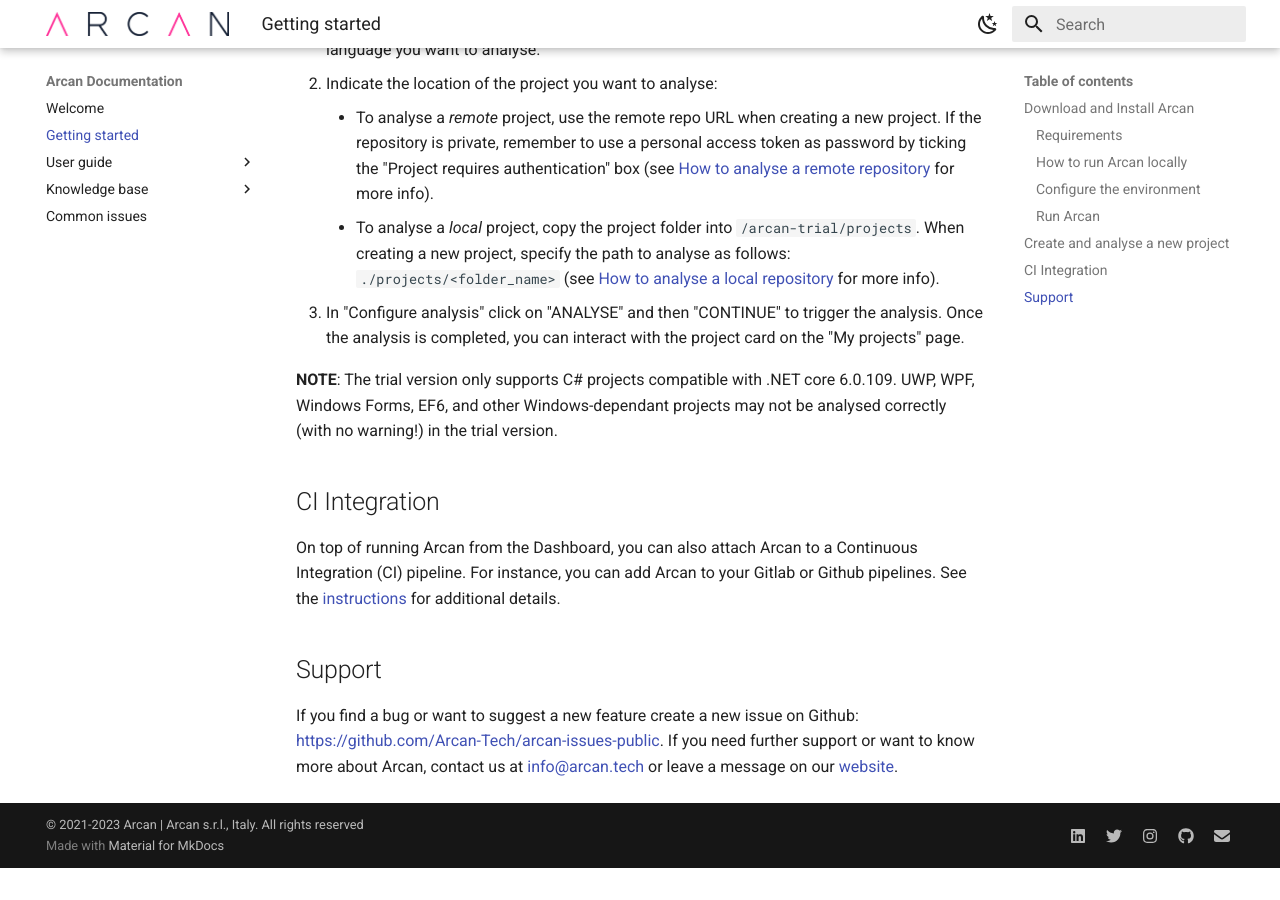
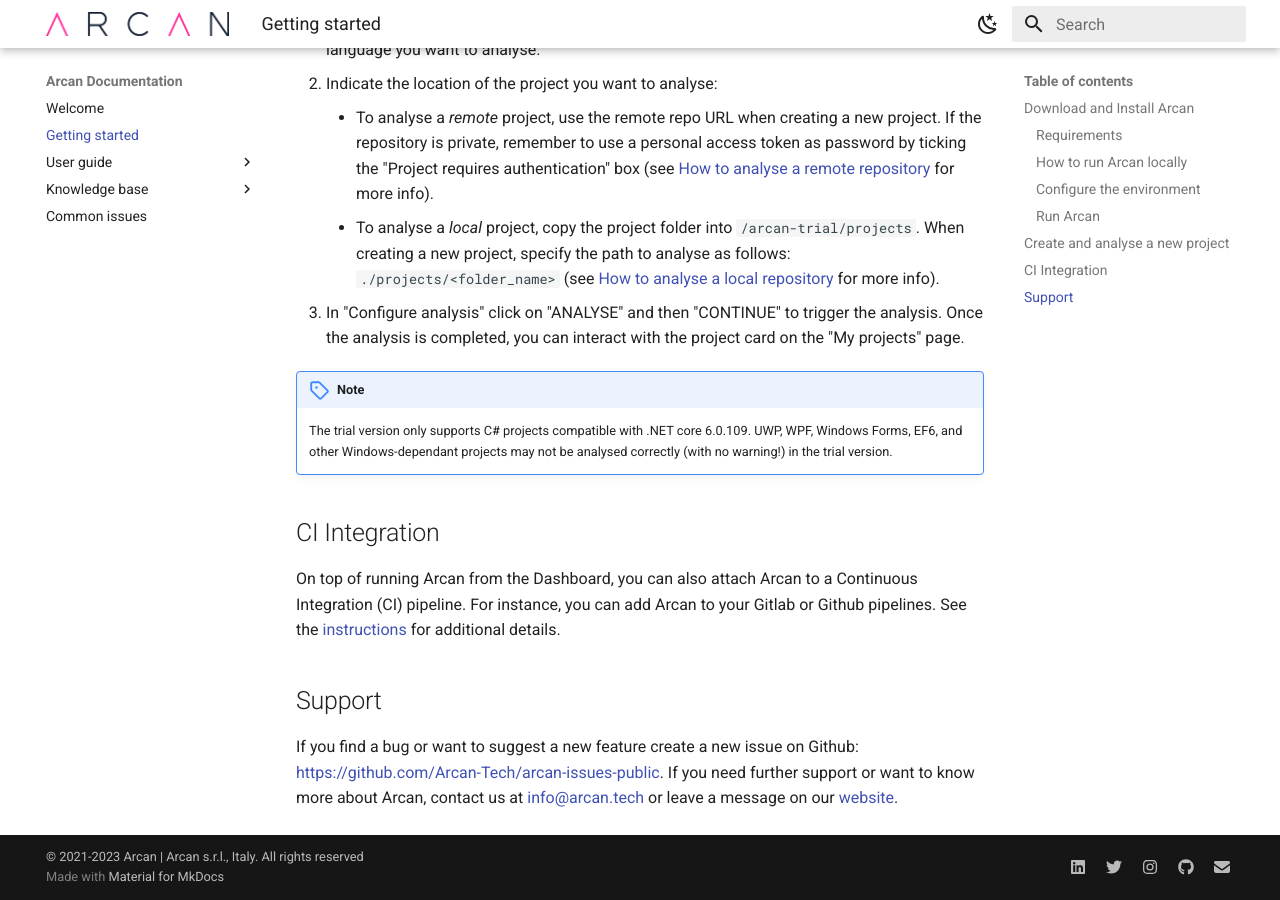
Before and after one commit to Arcan-Tech/arcan-docs, an MkDocs documentation site: the page built from docs/get_started.md, in a window 1280 px wide and 900 px high, scrolled down 1228 px. Built offline with MkDocs 1.6.1 and Material for MkDocs 9.7.7, drawn with Linux system fonts in a browser that asks for light colours; the version menu is left out; before the commit the page ends 2096 px from its top, so only the background shows below that.

```diff
--- a/docs/get_started.md
+++ b/docs/get_started.md
@@ -38,7 +38,9 @@ Click the "ADD NEW " button to analyse a new project.
     - To analyse a *local* project, copy the project folder into `/arcan-trial/projects`. When creating a new project, specify the path to analyse as follows: `./projects/<folder_name>` (see [How to analyse a local repository](analyse_project.md#analyse-a-local-repository) for more info).
 3. In "Configure analysis" click on "ANALYSE" and then "CONTINUE" to trigger the analysis. Once the analysis is completed, you can interact with the project card on the "My projects" page.
 
-**NOTE**: The trial version only supports C# projects compatible with .NET core 6.0.109. UWP, WPF, Windows Forms, EF6, and other Windows-dependant projects may not be analysed correctly (with no warning!) in the trial version.
+!!! note
+
+    The trial version only supports C# projects compatible with .NET core 6.0.109. UWP, WPF, Windows Forms, EF6, and other Windows-dependant projects may not be analysed correctly (with no warning!) in the trial version.
 
 ## CI Integration
 
```
